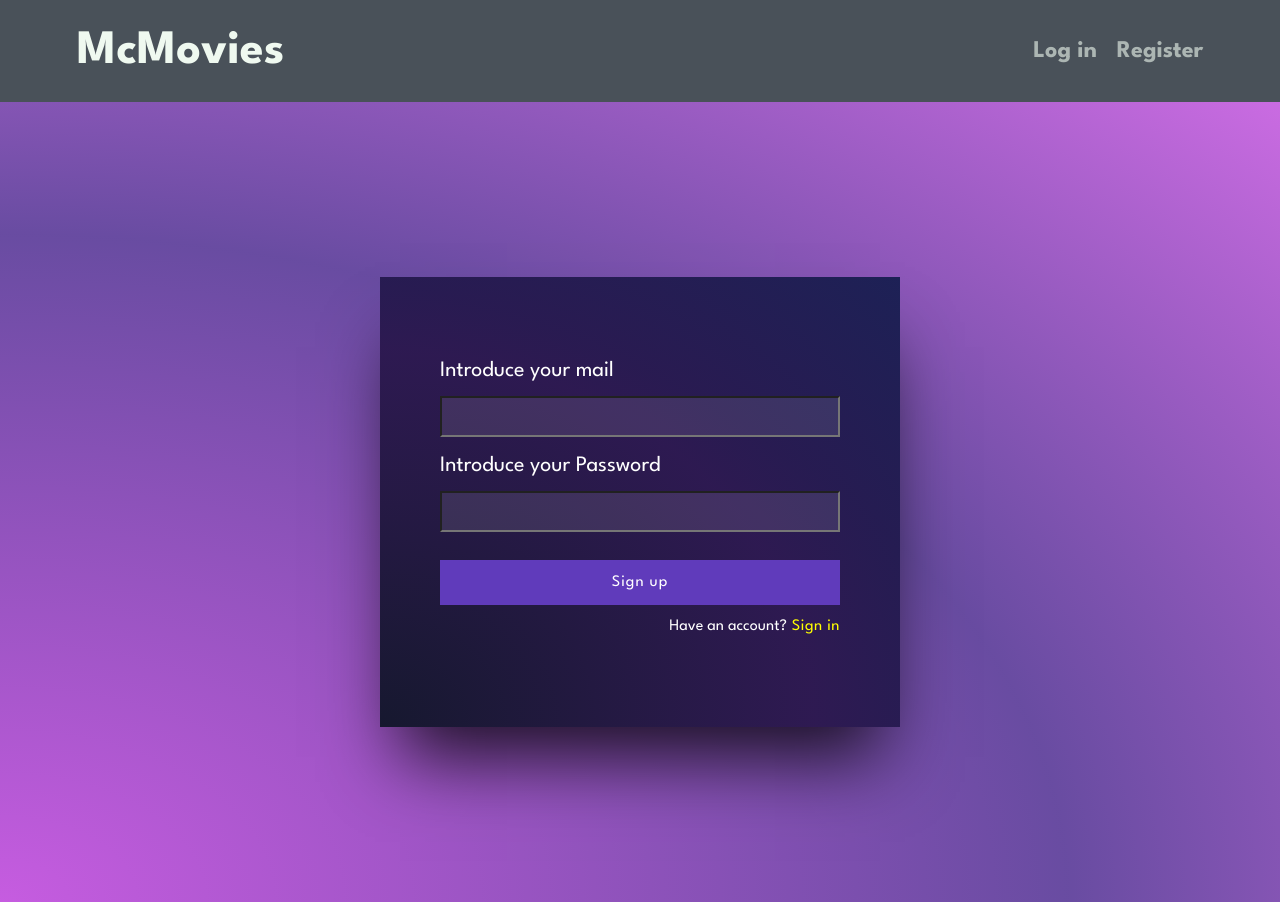
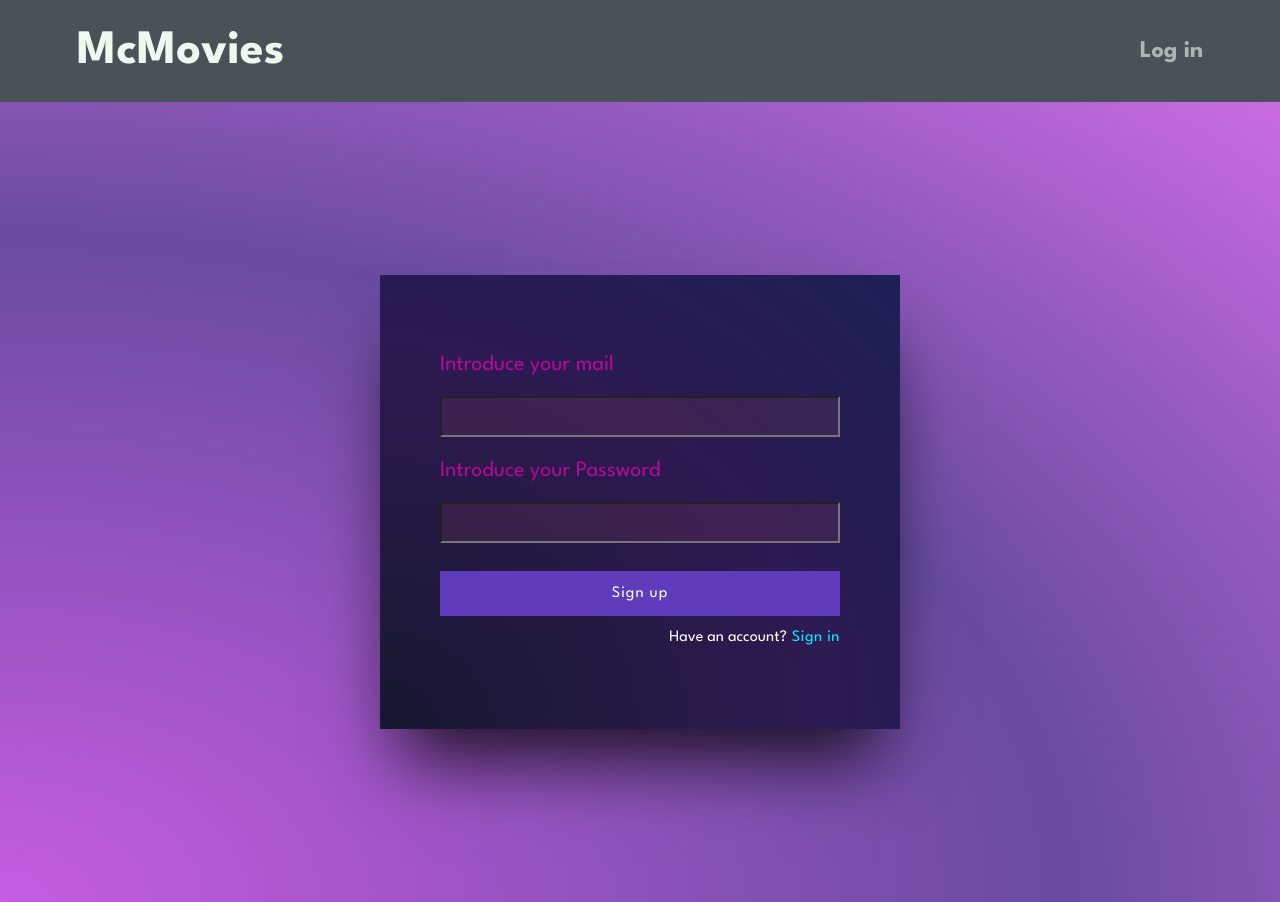
Before and after one commit to Juan-Isturiz/microproyecto_2, a React (Vite) app: page /Login in a window 1280 px wide. Built offline with nearby package versions, Linux system fonts and the light colour scheme; no server answers.

Commit message:
Changes in LogPage and Creation of LoggedNavBar

```diff
--- a/src/App.jsx
+++ b/src/App.jsx
@@ -2,7 +2,6 @@ import { useState } from 'react'
 import './App.css'
 import Routering from "./Routering"
 import { BrowserRouter as Router } from "react-router-dom";
-import NavBar from './Components/NavBar/NavBar'
 import  ContextProvider from './Components/Context/AppContext'
 
 function App() {
@@ -11,7 +10,6 @@ function App() {
   return (
     <Router>
       <ContextProvider>
-      <NavBar />
       <div className="App">
         <Routering />
       </div>
--- a/src/Components/Hero/Hero.jsx
+++ /dev/null
@@ -1,17 +0,0 @@
-import React from 'react'
-import styles from './Hero.module.css'
-
-function Hero({handleLogout}) {
-  return (
-    <section className={styles.Hero}>
-        <nav>
-            <h2>McMovies</h2>
-            <div className={styles.HeroDiv}>
-                <button onClick={handleLogout}> Logout </button>
-            </div>
-        </nav>
-    </section>
-    )
-}
-
-export default Hero;
--- a/src/Components/Hero/Hero.module.css
+++ /dev/null
@@ -1,23 +0,0 @@
-.Hero nav {
-  font-size: 1.5rem;
-  font-weight: 200;
-  width: 100%;
-  height: 5rem;
-  background-color: var(--main-dark);
-  display: flex;
-  align-items: center;
-  justify-content: space-between;
-  padding: 4% 6% 4% 6%;
-  }
-
-.Hero h2 {
-    display: flex;
-    gap: 20px;
-    font-size: 2.5rem;
-  }
-
-.Hero button {
-    width: 86px;
-    padding: 8px 0;
-    background: var(--main-dark);
-  }
--- a/src/Components/LogIn/Login.module.css
+++ b/src/Components/LogIn/Login.module.css
@@ -25,7 +25,7 @@
         color: #fff;
         font-size: 16px;
         letter-spacing: 1px;
-        background: #8c8994;
+        background: #e900f171;
         cursor: pointer;
   }
 
@@ -61,11 +61,11 @@
   }
 
   .loginContainer label {
-    color: white;
+    color: rgba(255, 5, 192, 0.644);
     margin: 14px 0;
     display: flex;
     font-size: 22px;
-    line-height: 1;
+    line-height: 1.5;
   }
 
 .loginContainer input {
@@ -74,8 +74,8 @@
     outline: none;
     font-size: 19px;
     padding: 10px;
-    background: rgba(255, 255, 255, 0.1);
-    color: #fff;
+    background: rgba(226, 113, 113, 0.1);
+    color: rgb(255, 5, 192, 0.644);
     letter-spacing: 1px;
   }
 
@@ -91,7 +91,7 @@
   }
 
 .btnContainer p span {
-    color: yellow;
+    color: rgb(6, 238, 255);
     font-weight: 500;
     letter-spacing: 0.5px;
     margin-left: 5px;
@@ -100,12 +100,12 @@
   }
 
 .btnContainer p span:hover {
-    color: red;
+    color: rgb(255, 0, 255);
   }
 
 .errorMsg {
     color: red;
-    font-size: 16px;
+    font-size: 18px;
     text-align: left;
     margin: 2px;
   }
--- /dev/null
+++ b/src/Components/LoggedNavBar/LoggedNavBar.jsx
@@ -0,0 +1,15 @@
+import React from 'react'
+import styles from './LoggedNavBar.module.css'
+
+function LoggedNavBar({handleLogout}) {
+  return (
+    <section className={styles.LoggedNavBarDiv}>
+            <a href="/"><h2>McMovies</h2></a>
+            <div className={styles.LoggedDiv}>
+                <button onClick={handleLogout}> Logout </button>
+            </div>
+    </section>
+    )
+}
+
+export default LoggedNavBar;
--- /dev/null
+++ b/src/Components/LoggedNavBar/LoggedNavBar.module.css
@@ -0,0 +1,32 @@
+body {
+  background-color: var(--main-white);
+  font-family: 'League Spartan', sans-serif;
+}
+
+.LoggedNavBarDiv {
+  font-size: 2rem;
+  font-weight: 200;
+  width: 100%;
+  height: 5rem;
+  background-color: var(--main-dark);
+  display: flex;
+  align-items: center;
+  justify-content: space-between;
+  padding: 4% 6% 4% 6%;
+  text-decoration: none;
+  color:var(--main-white)
+  }
+
+.LoggedNavBarDiv a {
+  display: flex;
+  text-decoration: none;
+  color:var(--main-white)
+  }
+
+  .LoggedDiv button {
+    font-size: 1.5rem;
+    width: 86px;
+    padding: 8px 0;
+    background: var(--main-dark);
+    color:var(--main-white)
+  }
--- a/src/Components/NavBar/NavBar.jsx
+++ b/src/Components/NavBar/NavBar.jsx
@@ -7,7 +7,6 @@ export default function NavBar() {
         <a href="/"><h1>McMovies</h1></a>  {/* TODO links to log in and register */}
         <div className={styles.SubtitlesNavBar}>
             <a href='/Login'><h2>Log in</h2></a>
-            <a href='/'><h2>Register</h2></a>
         </div>
 
     </div>
--- a/src/Pages/HomePage.jsx
+++ b/src/Pages/HomePage.jsx
@@ -6,6 +6,7 @@ import NavBar from '../Components/NavBar/NavBar'
 export default function HomePage() {
   return (
     <div>
+        <NavBar/>
         <MovieBox number = {8} />
         <Footer />
     </div>
--- a/src/Pages/LogPage.jsx
+++ b/src/Pages/LogPage.jsx
@@ -1,7 +1,10 @@
 import React, {useState, useEffect} from 'react'
 import fire from '../utils/fire';
 import Login from '../Components/LogIn/Login';
-import Hero from '../Components/Hero/Hero';
+import LoggedNavBar from '../Components/LoggedNavBar/LoggedNavBar';
+import Footer from '../Components/Footer/Footer'
+import MovieBox from '../Components/MovieBox/MovieBox'
+import NavBar from '../Components/NavBar/NavBar';
 
 
 function LogPage() {
@@ -83,8 +86,15 @@ function LogPage() {
   return (
     <div className="Log">
     {user ? (
-      <Hero handleLogout={handleLogout} />
+      <div>
+      <LoggedNavBar handleLogout={handleLogout} />
+      <MovieBox number = {8} />
+      <Footer />
+
+      </div>
       ) : (
+        <div>
+          <NavBar/>
           <Login
           email = {email}
           setEmail = {setEmail}
@@ -97,6 +107,8 @@ function LogPage() {
           emailError = {emailError}
           passwordError ={ passwordError}
           />
+
+        </div>
     )}
   </div>
   )
--- a/src/Pages/MovieViewPage.jsx
+++ b/src/Pages/MovieViewPage.jsx
@@ -1,8 +1,13 @@
 import MovieView from "../Components/MovieView/MoviewView";
+import NavBar from "../Components/NavBar/NavBar";
 
 const MovieViewPage =()=>{
     return(
-        <MovieView/>
+        <div>
+            <NavBar/>
+            <MovieView/>
+
+        </div>
     )
 }
 export default MovieViewPage
```
Lines whose indentation alone changed are shown as unchanged.
